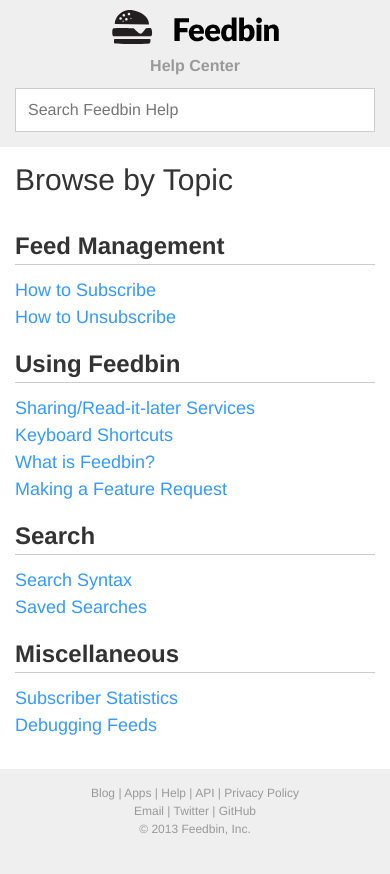
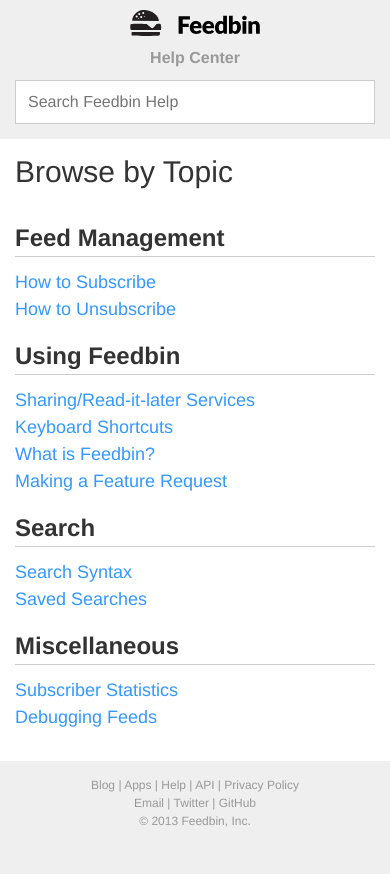
Before and after one commit to willrobin/feedbin-help, a Jekyll site: the page built from index.html, in a window 390 px wide. Shown: the top 874 px of the page. Built offline with Jekyll 4.4.1, drawn with Linux system fonts in a browser that asks for light colours; the list of posts is cut into pages by our own code; comment, search, counter and statistics services are not loaded.

Commit message:
Smaller logo on smaller screens.

```diff
--- a/assets/stylesheets/css.css
+++ b/assets/stylesheets/css.css
@@ -717,6 +717,7 @@
 	.logo img {
 		float: none;
 		margin: 0 auto 10px auto;
+		width: 130px;
 	}
 
 	.logo .sub-head {
```
